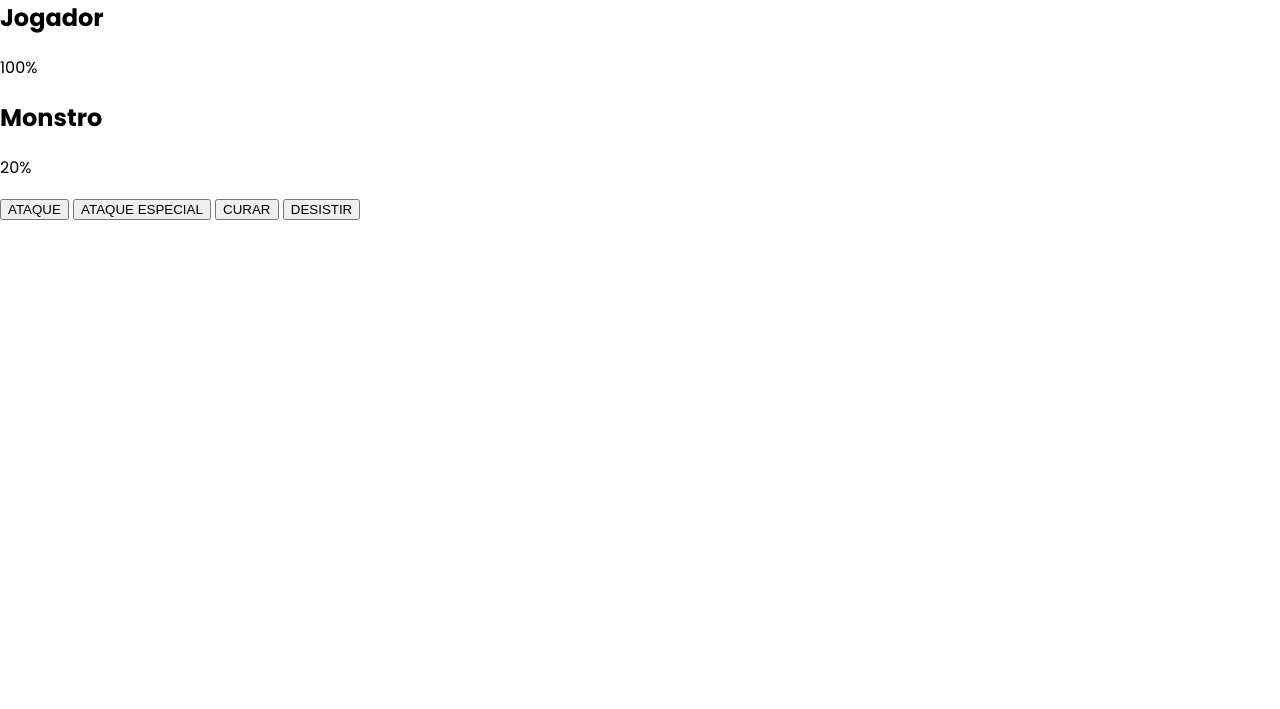
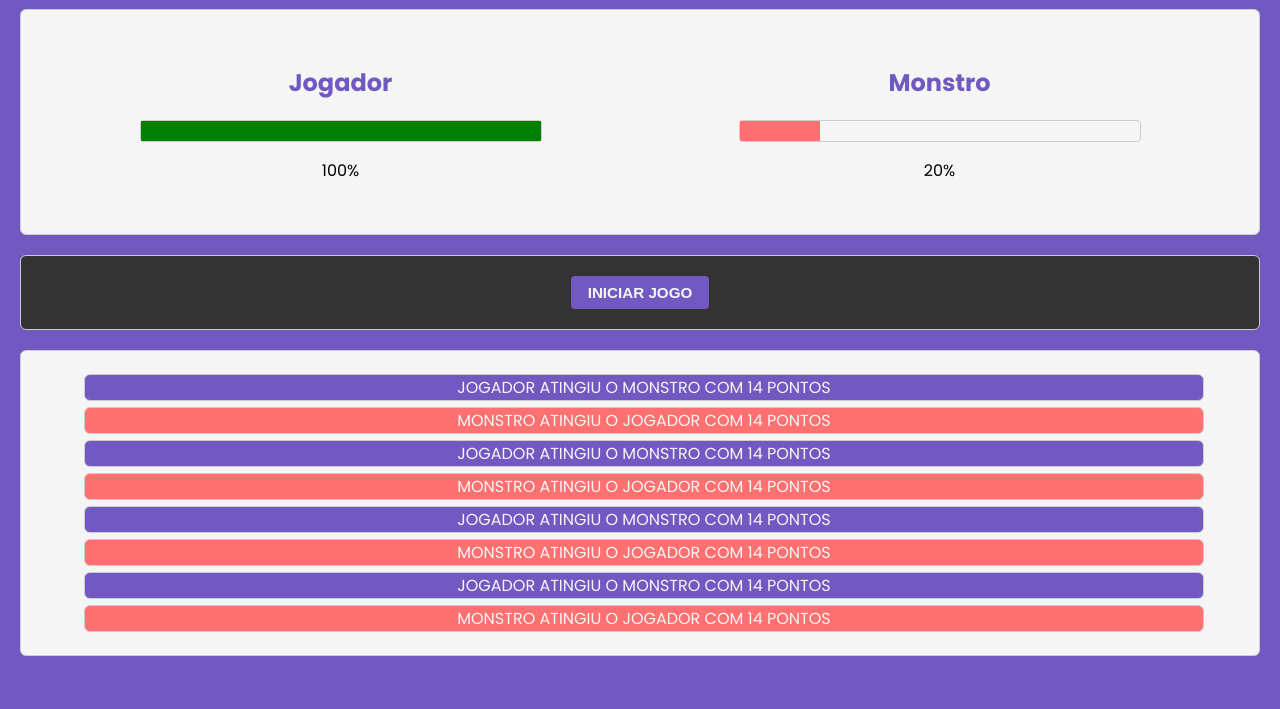
Before and after one commit to gideonfernandes/the-monster-slayer, a plain HTML site: page index.html in a window 1280 px wide. Shown: the part 91-800 px from the top of the page. Drawn offline with nearby package versions, Linux system fonts and the light colour scheme.

Commit message:
add/layout

```diff
--- a/app.js
+++ b/app.js
@@ -1,5 +1,7 @@
 new Vue({
   el: '#app',
-  data: {},
+  data: {
+    playing: false,
+  },
   methods: {},
 });
--- a/index.html
+++ b/index.html
@@ -18,24 +18,43 @@
     <section id="players">
       <div class="player-box">
         <h2>Jogador</h2>
-        <div class="hp-status"></div>
+        <div class="hp-status">
+          <div class="relax" style="width: 100%;"></div>
+        </div>
         <p>100%</p>
       </div>
       <div class="player-box">
         <h2>Monstro</h2>
-        <div class="hp-status"></div>
+        <div class="hp-status">
+          <div class="danger" style="width: 20%;"></div>
+        </div>
         <p>20%</p>
       </div>
     </section>
 
-    <section class="game-actions">
-      <button>ATAQUE</button>
-      <button>ATAQUE ESPECIAL</button>
-      <button>CURAR</button>
-      <button>DESISTIR</button>
+    <section id="game-actions">
+      <template v-if="playing">
+        <button @click="attack()">ATAQUE</button>
+        <button @click="specialAttack()">ATAQUE ESPECIAL</button>
+        <button @click="heal()">CURAR</button>
+        <button @click="playing = !playing">DESISTIR</button>
+      </template>
+
+      <button v-else @click="playing = !playing" class="start-button">
+        INICIAR JOGO
+      </button>
     </section>
 
-    <section class="game-log"></section>
+    <section id="game-log">
+      <div class="player-log">JOGADOR ATINGIU O MONSTRO COM 14 PONTOS</div>
+      <div class="monster-log" >MONSTRO ATINGIU O JOGADOR COM 14 PONTOS</div>
+      <div class="player-log">JOGADOR ATINGIU O MONSTRO COM 14 PONTOS</div>
+      <div class="monster-log" >MONSTRO ATINGIU O JOGADOR COM 14 PONTOS</div>
+      <div class="player-log">JOGADOR ATINGIU O MONSTRO COM 14 PONTOS</div>
+      <div class="monster-log" >MONSTRO ATINGIU O JOGADOR COM 14 PONTOS</div>
+      <div class="player-log">JOGADOR ATINGIU O MONSTRO COM 14 PONTOS</div>
+      <div class="monster-log" >MONSTRO ATINGIU O JOGADOR COM 14 PONTOS</div>
+    </section>
   </main>
 
   <script src="./app.js"></script>
--- a/style.css
+++ b/style.css
@@ -3,6 +3,9 @@
   --secondary-color: #7159c1;
   --relax-color: #008000;
   --danger-color: #FF7171;
+  --warning-color: orange;
+  --neutral-color: #ccc;
+  --light-color: whitesmoke;
 }
 
 html, body {
@@ -10,4 +13,139 @@ html, body {
   padding: 0;
   box-sizing: border-box;
   font-family: Poppins, Geneva, Tahoma, sans-serif;
+  background: var(--secondary-color);
 }
+
+#app {
+  min-width: 100%;
+  min-height: 100%;
+
+  margin: 0 auto;
+  text-align: center;
+}
+
+#app > h1 {
+  font-size: 2.2rem;
+  color: var(--light-color);
+}
+
+#players {
+  margin: 20px;
+  padding: 20px;
+  border: 1px solid var(--neutral-color);
+  border-radius: 6px;
+  background-color: var(--light-color);
+
+  display: flex;
+  justify-content: space-around;
+  align-items: center;
+}
+
+#players > .player-box {
+  width: 400px;
+  padding: 15px;
+
+  display: flex;
+  flex-direction: column;
+  justify-content: center;
+  align-items: center;
+}
+
+#players > .player-box > h2 {
+  color: var(--secondary-color);
+
+  font-size: 1.5rem;
+}
+
+#players > .player-box > .hp-status {
+  width: 100%;
+  height: 20px;
+  border: 1px solid var(--neutral-color);
+  border-radius: 4px;
+}
+
+.player-box > .hp-status > div {
+  width: 25%;
+  height: 100%;
+}
+
+.player-box > .hp-status > div.relax {
+  background: var(--relax-color);
+}
+
+.player-box > .hp-status > div.danger {
+  background: var(--danger-color);
+}
+
+#game-actions {
+  margin: 20px;
+  padding: 20px;
+  border: 1px solid var(--neutral-color);
+  border-radius: 6px;
+  background-color: var(--primary-color);
+}
+
+#game-actions > button {
+  font-weight: bold;
+  font-size: 0.95rem;
+  margin: 0 12px;
+  padding: 8px 17px;
+  border: 0;
+  border-radius: 4px;
+  cursor: pointer;
+}
+
+#game-actions > button:nth-of-type(1) {
+  color: var(--light-color);
+  background: var(--danger-color);
+}
+
+#game-actions > button:nth-of-type(2) {
+  color: var(--primary-color);
+  background: var(--warning-color);
+}
+
+#game-actions > button:nth-of-type(3) {
+  color: var(--light-color);
+  background: var(--secondary-color);
+}
+
+#game-actions > button:nth-of-type(4) {
+  color: var(--primary-color);
+  background: var(--neutral-color);
+}
+
+#game-actions > button.start-button {
+  color: var(--light-color);
+  background: var(--secondary-color);
+}
+
+#game-log {
+  margin: 20px;
+  padding: 20px 60px;
+  border: 1px solid var(--neutral-color);
+  border-radius: 6px;
+  color: var(--primary-color);
+  background: var(--light-color);
+
+  display: flex;
+  flex-direction: column;
+}
+
+#game-log > div {
+  display: block;
+  width: 100%;
+  border: 1px solid var(--neutral-color);
+  border-radius: 6px;
+  margin: 3px;
+}
+
+#game-log > div.player-log {
+  color: var(--light-color);
+  background: var(--secondary-color);
+}
+
+#game-log > div.monster-log {
+  color: var(--light-color);
+  background: var(--danger-color);
+}
```
